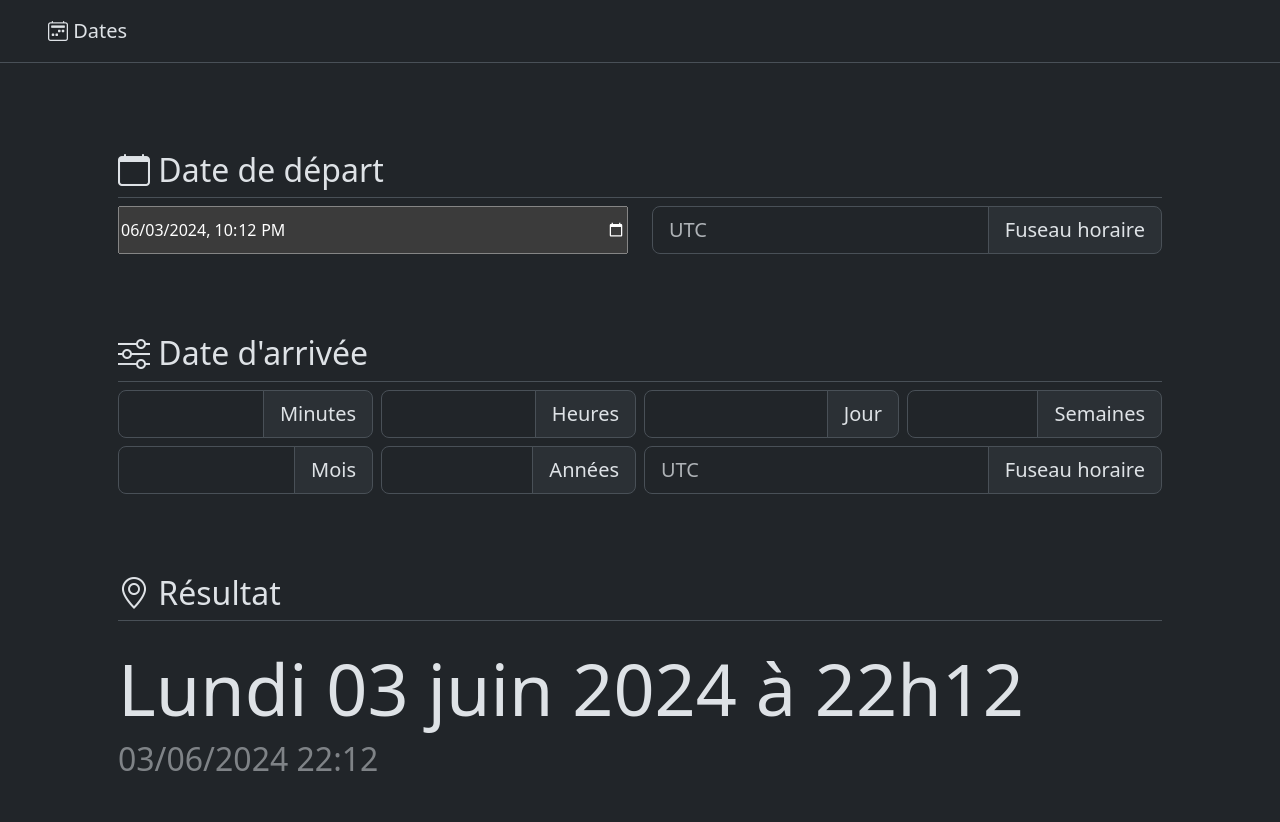
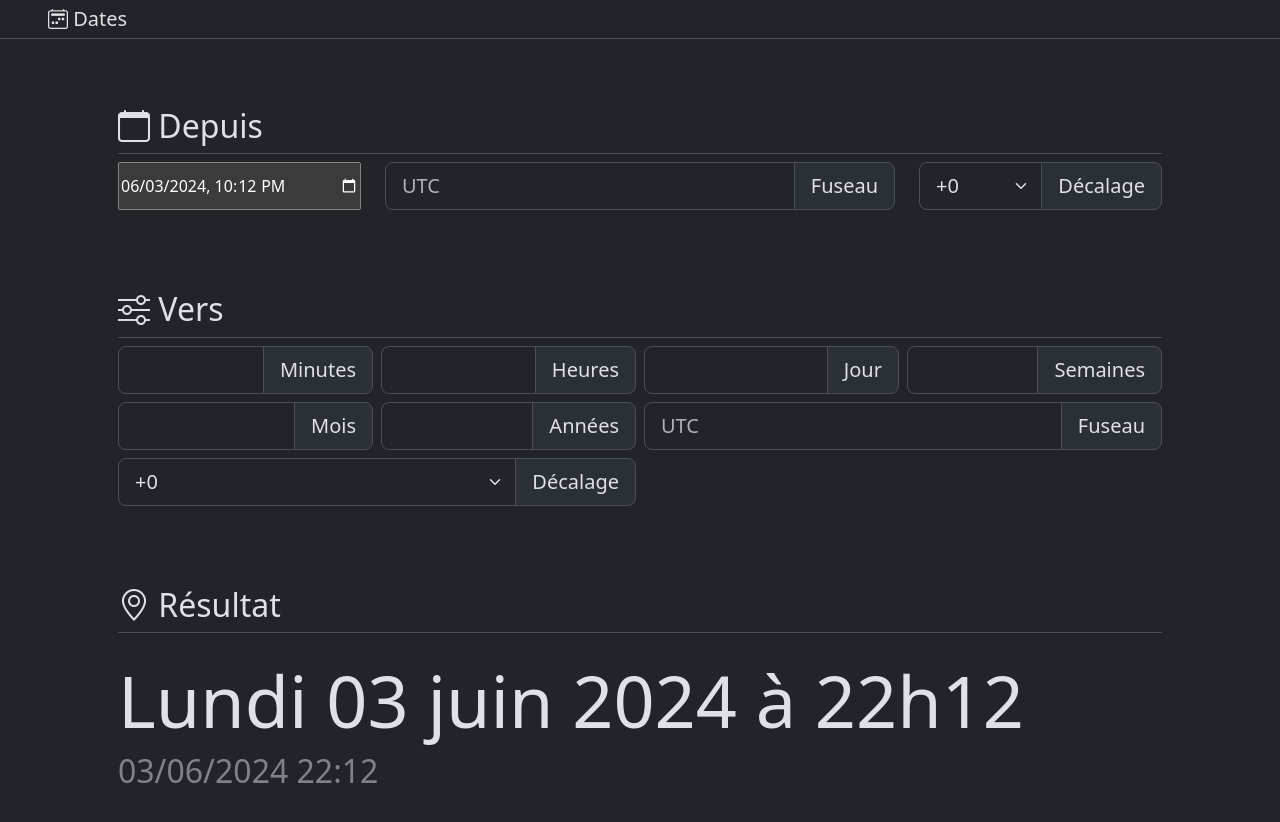
Before and after one commit to PhilJbt/Dates, a plain HTML site: page index.html in a window 1280 px wide. Drawn offline with Linux system fonts and the light colour scheme.

Commit message:
Add files via upload

```diff
--- a/index.html
+++ b/index.html
@@ -12,7 +12,7 @@
         <script src="res/scripts.js"></script>
     </head>
     <body data-bs-theme="dark">
-        <header class="d-flex flex-wrap justify-content-center py-3 mb-4 border-bottom">
+        <header class="d-flex flex-wrap justify-content-center py-1 mb-1 border-bottom">
             <p class="d-flex align-items-center mb-3 mb-md-0 me-md-auto text-decoration-none">
               <span class="fs-5 ms-5"><i class="bi bi-calendar2-week"></i> Dates</span>
             </p>
@@ -22,25 +22,47 @@
                 <div class="d-flex flex-column">
                     <div class="p-2">
                         <div class="container px-5 py-5">
-                            <h2 class="pb-2 border-bottom"><i class="bi bi-calendar"></i> Date de départ</h2>
-                            <div class="row row-cols-lg-2 gap-lg-0 row-cols-sm-1 gap-sm-2 justify-content-center">
-                                <div class="d-flex justify-content-center">
+                            <h2 class="pb-2 border-bottom"><i class="bi bi-calendar"></i> Depuis</h2>
+                            <div class="row gap-lg-0 gap-sm-2 justify-content-center">
+                                <div class="d-flex justify-content-center col-12 col-md-12 col-lg-3">
                                     <input type="datetime-local" id="input-date" style="width:100%;" />
                                 </div>
-                                <div class="d-flex justify-content-center">
+                                <div class="d-flex justify-content-center col-12 col-md-12 col-lg-6">
                                     <div class="input-group input-group-lg">
                                         <input type="text" class="form-control" id="input-timezone-s" list="list-timezone1" />
                                         <datalist id="list-timezone1" class="list-timezone">
                                         </datalist>
-                                        <label class="input-group-text" for="input-timezone-s">Fuseau horaire</label>
+                                        <label class="input-group-text" for="input-timezone-s">Fuseau</label>
                                     </div>
+                                </div>
+                                <div class="d-flex justify-content-center col-12 col-md-12 col-lg-3">
+									<div class="input-group input-group-lg">
+										<select class="form-select" id="input-shift-s">
+											<option value="-7">-7</option>
+												<option value="-6">-6</option>
+												<option value="-5">-5</option>
+												<option value="-4">-4</option>
+												<option value="-3">-3</option>
+												<option value="-2">-2</option>
+												<option value="-1">-1</option>
+												<option value="+0" selected>+0</option>
+												<option value="+1">+1</option>
+												<option value="+2">+2</option>
+												<option value="+3">+3</option>
+												<option value="+4">+4</option>
+												<option value="+5">+5</option>
+												<option value="+6">+6</option>
+												<option value="+7">+7</option>
+										</select>
+										<label class="input-group-text" for="input-shift-s">Décalage</label>
+									</div>
                                 </div>
                             </div>
                         </div>
                     </div>
                     <div class="p-2">
                         <div class="container px-5 py-3">
-                            <h2 class="pb-2 border-bottom"><i class="bi bi-sliders"></i> Date d'arrivée</h2>
+                            <h2 class="pb-2 border-bottom"><i class="bi bi-sliders"></i> Vers</h2>
                             <div class="row gx-2 gy-2">
                                 <div class="col-5 col-sm-6 col-md-4 col-lg-3 col-xl-3 col-xxl-2">
                                     <div class="input-group input-group-lg">
@@ -78,13 +100,35 @@
                                         <label class="input-group-text" for="input-year">Années</label>
                                     </div>
                                 </div>
-                                <div class="col-5 col-sm-12 col-md-12 col-lg-6 col-xl-6 col-xxl-12">
+                                <div class="col-6">
                                     <div class="input-group input-group-lg">
                                         <input type="text" class="form-control" id="input-timezone-e" list="list-timezone2" />
                                         <datalist id="list-timezone2" class="list-timezone">
                                         </datalist>
-                                        <label class="input-group-text" for="input-timezone-e">Fuseau horaire</label>
+                                        <label class="input-group-text" for="input-timezone-e">Fuseau</label>
                                     </div>
+                                </div>
+                                <div class="d-flex justify-content-center col-6">
+									<div class="input-group input-group-lg">
+										<select class="form-select" id="input-shift-e">
+											<option value="-7">-7</option>
+												<option value="-6">-6</option>
+												<option value="-5">-5</option>
+												<option value="-4">-4</option>
+												<option value="-3">-3</option>
+												<option value="-2">-2</option>
+												<option value="-1">-1</option>
+												<option value="+0" selected>+0</option>
+												<option value="+1">+1</option>
+												<option value="+2">+2</option>
+												<option value="+3">+3</option>
+												<option value="+4">+4</option>
+												<option value="+5">+5</option>
+												<option value="+6">+6</option>
+												<option value="+7">+7</option>
+										</select>
+										<label class="input-group-text" for="input-shift-e">Décalage</label>
+									</div>
                                 </div>
                             </div>
                         </div>
--- a/res/scripts.js
+++ b/res/scripts.js
@@ -1,54 +1,54 @@
 const arrTimezones_raw = [
-    {"ACDT # (Australian Central Daylight Saving Time)": +630},
-    {"ACST # (Australian Central Standard Time)": +570},
-    {"ACWST # (Australian Central Western Standard Time (unofficial))": +525},
-    {"ADT # (Atlantic Daylight Time)": -180},
-    {"AEDT # (Australian Eastern Daylight Saving Time)": +660},
-    {"AEST # (Australian Eastern Standard Time)": +600},
-    {"AKDT # (Alaska Daylight Time)": -480},
-    {"AKST # (Alaska Standard Time)": -540},
-    {"AMST # (Amazon Summer Time (Brazil))": -180},
-    {"AMT # (Amazon Time (Brazil))": -240},
-    {"AST # (Arabia Standard Time)": +180},
-    {"AST # (Atlantic Standard Time)": -240},
-    {"AWST # (Australian Western Standard Time)": +480},
-    {"BIOT # (British Indian Ocean Time)": +360},
-    {"BIT # (Brasília Summer Time)": -720},
-    {"BOT # (Brasília Time)": -240},
-    {"CAT # (Central Africa Time)": +120},
-    {"CDT # (Central Daylight Time (North America))": -300},
-    {"CEST # (Central European Summer Time)": +120},
-    {"CET # (Central European Time)": +60},
-    {"CST # (Central Standard Time (Central America))": -360},
-    {"EAT # (East Africa Time)": +180},
-    {"EDT # (Eastern Daylight Time (North America))": -240},
-    {"EEST # (Eastern European Summer Time)": +180},
-    {"EET # (Eastern European Time)": +120},
-    {"EGST # (Eastern Greenland Summer Time)": +0},
-    {"EGT # (Eastern Greenland Time)": -60},
-    {"EST # (Eastern Standard Time (North America))": -300},
-    {"FET # (Further-eastern European Time)": +180},
-    {"GMT # (Greenwich Mean Time)": +0},
-    {"KST # (Korea Standard Time)": +540},
-    {"MET # (Middle European Time)": +60},
-    {"MEST # (Middle European Summer Time)": +120},
-    {"PDT # (Pacific Daylight Time (North America))": -420},
-    {"PST # (Pacific Standard Time (North America))": -480},
-    {"SAST # (South African Standard Time)": +120},
-    {"SGT # (Singapore Time)": +480},
-    {"SST # (Singapore Standard Time)": -660},
-    {"TST # (Taiwan Standard Time)": +480},
-    {"UTC # (Coordinated Universal Time)": +0},
-    {"WAST # (West Africa Summer Time)": +120},
-    {"WAT # (West Africa Time)": +60},
-    {"WEST # (Western European Summer Time)": +60},
-    {"WET # (Western European Time)": +0},
-    {"WIB # (Western Indonesian Time)": +420},
-    {"WIT # (Eastern Indonesian Time)": +540},
-    {"WITA # (Central Indonesia Time)": +480},
-    {"WGST # (West Greenland Summer Time)": -120},
-    {"WGT # (West Greenland Time)": -180},
-    {"WST # (Western Standard Time)": +480},
+    {"ACDT - Australian Central Daylight Saving Time": +630},
+    {"ACST - Australian Central Standard Time": +570},
+    {"ACWST - Australian Central Western Standard Time (unofficial)": +525},
+    {"ADT - Atlantic Daylight Time": -180},
+    {"AEDT - Australian Eastern Daylight Saving Time": +660},
+    {"AEST - Australian Eastern Standard Time": +600},
+    {"AKDT - Alaska Daylight Time": -480},
+    {"AKST - Alaska Standard Time": -540},
+    {"AMST - Amazon Summer Time (Brazil)": -180},
+    {"AMT - Amazon Time (Brazil)": -240},
+    {"AST - Arabia Standard Time": +180},
+    {"AST - Atlantic Standard Time": -240},
+    {"AWST - Australian Western Standard Time": +480},
+    {"BIOT - British Indian Ocean Time": +360},
+    {"BIT - Brasília Summer Time": -720},
+    {"BOT - Brasília Time": -240},
+    {"CAT - Central Africa Time": +120},
+    {"CDT - Central Daylight Time (North America)": -300},
+    {"CEST - Central European Summer Time": +120},
+    {"CET - Central European Time": +60},
+    {"CST - Central Standard Time (Central America)": -360},
+    {"EAT - East Africa Time": +180},
+    {"EDT - Eastern Daylight Time (North America)": -240},
+    {"EEST - Eastern European Summer Time": +180},
+    {"EET - Eastern European Time": +120},
+    {"EGST - Eastern Greenland Summer Time": +0},
+    {"EGT - Eastern Greenland Time": -60},
+    {"EST - Eastern Standard Time (North America)": -300},
+    {"FET - Further-eastern European Time": +180},
+    {"GMT - Greenwich Mean Time": +0},
+    {"KST - Korea Standard Time": +540},
+    {"MET - Middle European Time": +60},
+    {"MEST - Middle European Summer Time": +120},
+    {"PDT - Pacific Daylight Time (North America)": -420},
+    {"PST - Pacific Standard Time (North America)": -480},
+    {"SAST - South African Standard Time": +120},
+    {"SGT - Singapore Time": +480},
+    {"SST - Singapore Standard Time": -660},
+    {"TST - Taiwan Standard Time": +480},
+    {"UTC - Coordinated Universal Time": +0},
+    {"WAST - West Africa Summer Time": +120},
+    {"WAT - West Africa Time": +60},
+    {"WEST - Western European Summer Time": +60},
+    {"WET - Western European Time": +0},
+    {"WIB - Western Indonesian Time": +420},
+    {"WIT - Eastern Indonesian Time": +540},
+    {"WITA - Central Indonesia Time": +480},
+    {"WGST - West Greenland Summer Time": -120},
+    {"WGT - West Greenland Time": -180},
+    {"WST - Western Standard Time": +480},
 ];
 
 const arrDays = [
@@ -74,31 +74,34 @@ document.addEventListener('readystatechange', e => {
         document.getElementById('input-timezone-s').placeholder = Intl.DateTimeFormat().resolvedOptions().timeZone;
         document.getElementById('input-timezone-e').value = '';
         document.getElementById('input-timezone-e').placeholder = Intl.DateTimeFormat().resolvedOptions().timeZone;
+        document.getElementById('input-shift-s').value = '+0';
+        document.getElementById('input-shift-e').value = '+0';
 
         for (let i = 0; i < arrTimezones_raw.length; ++i) {
             const name = Object.keys(arrTimezones_raw[i])[0];
             const time = Object.values(arrTimezones_raw[i])[0];
 
-            for (let i = -7; i < 0; ++i) {
-                const nameMinus = name.replace('#', i.toString());
-                const timeMinus = time + (i * 60);
-                var obj = {};
-                obj[nameMinus] = timeMinus;
-                arrTimezones.push(obj);
-            }
+            // for (let i = -7; i < 0; ++i) {
+                // const nameMinus = name.replace('#', i.toString());
+                // const timeMinus = time + (i * 60);
+                // var obj = {};
+                // obj[nameMinus] = timeMinus;
+                // arrTimezones.push(obj);
+            // }
 
-            const nameClean = name.replace('# ', '');
+            //const nameClean = name.replace('# ', '');
+            const nameClean = name;
             var obj = {};
             obj[nameClean] = time;
             arrTimezones.push(obj);
 
-            for (let i = 1; i < 8; ++i) {
-                const namePlus = name.replace('#', '+' + i.toString());
-                const timePlus = time + ((i+1) * 60);
-                var obj = {};
-                obj[namePlus] = timePlus;
-                arrTimezones.push(obj);
-            }
+            // for (let i = 1; i < 8; ++i) {
+                // const namePlus = name.replace('#', '+' + i.toString());
+                // const timePlus = time + (i * 60);
+                // var obj = {};
+                // obj[namePlus] = timePlus;
+                // arrTimezones.push(obj);
+            // }
         }
 
         let strTimezones = '';
@@ -113,9 +116,10 @@ document.addEventListener('readystatechange', e => {
             e.addEventListener('change', () => {
                 process();
             });
-            if (e.id !== 'input-timezone-s'
-            && e.id !== 'input-timezone-e')
-                e.addEventListener('input', () => {
+        });
+
+        document.querySelectorAll('select').forEach((e) => {
+            e.addEventListener('change', () => {
                 process();
             });
         });
@@ -131,6 +135,7 @@ function process(_startup = false) {
         tzValEnd = undefined;
 
     if (!_startup) {
+		let bFound = false;
         for (let i = 0; i < arrTimezones.length; ++i) {
             const tzSelBeg = document.getElementById('input-timezone-s').value;
             const tzSelEnd = document.getElementById('input-timezone-e').value;
@@ -139,14 +144,21 @@ function process(_startup = false) {
             if (tzFndBeg === false
                 && tzSelBeg === tzSelected) {
                 tzFndBeg = true;
-                tzValBeg = Object.values(arrTimezones[i])[0];
+                tzValBeg = Object.values(arrTimezones[i])[0] + (parseInt(document.getElementById('input-shift-s').value || 0) * 60);
             }
 
             if (tzFndEnd === false
                 && tzSelEnd === tzSelected) {
                 tzFndEnd = true;
-                tzValEnd = Object.values(arrTimezones[i])[0];
+                tzValEnd = Object.values(arrTimezones[i])[0] + (parseInt(document.getElementById('input-shift-e').value || 0) * 60);
             }
+        }
+
+		if (!tzFndBeg && !tzFndEnd) {
+			tzFndBeg = true;
+			tzFndEnd = true;
+			tzValBeg = 0 + (parseInt(document.getElementById('input-shift-s').value || 0) * 60);
+			tzValEnd = 0 + (parseInt(document.getElementById('input-shift-e').value || 0) * 60);
 		}
     }
 
@@ -208,7 +220,7 @@ function process(_startup = false) {
             dateProc.getUTCMinutes().toString().padStart(2, '0')
 
         }</div>`;
-        if (document.getElementById('res-1').innerHTML !== strLine1) {
+
 		document.getElementById('res-1').innerHTML = strLine1;
 		document.getElementById('res-2').innerHTML =
 		`<div class="anim">${
@@ -220,4 +232,3 @@ function process(_startup = false) {
 		}</div>`
     }
 }
-}
```
Lines whose indentation alone changed are shown as unchanged.
